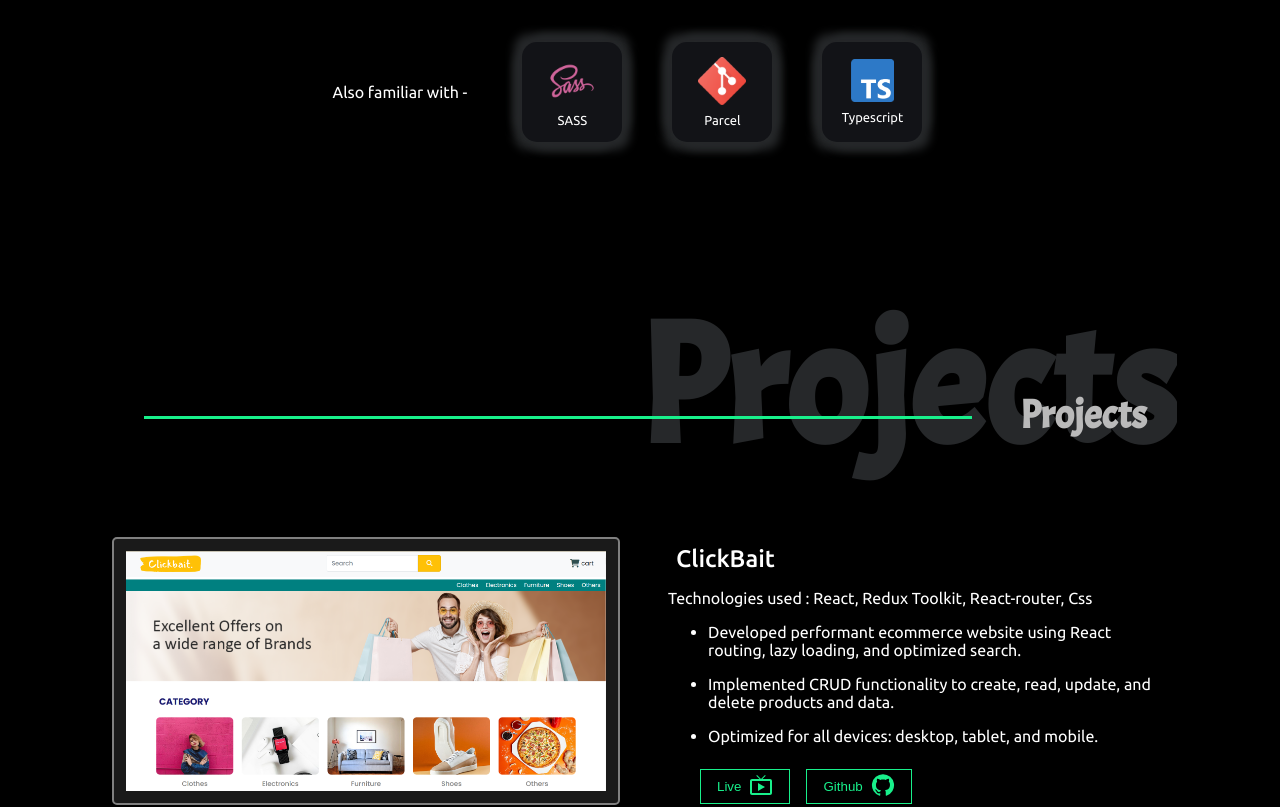
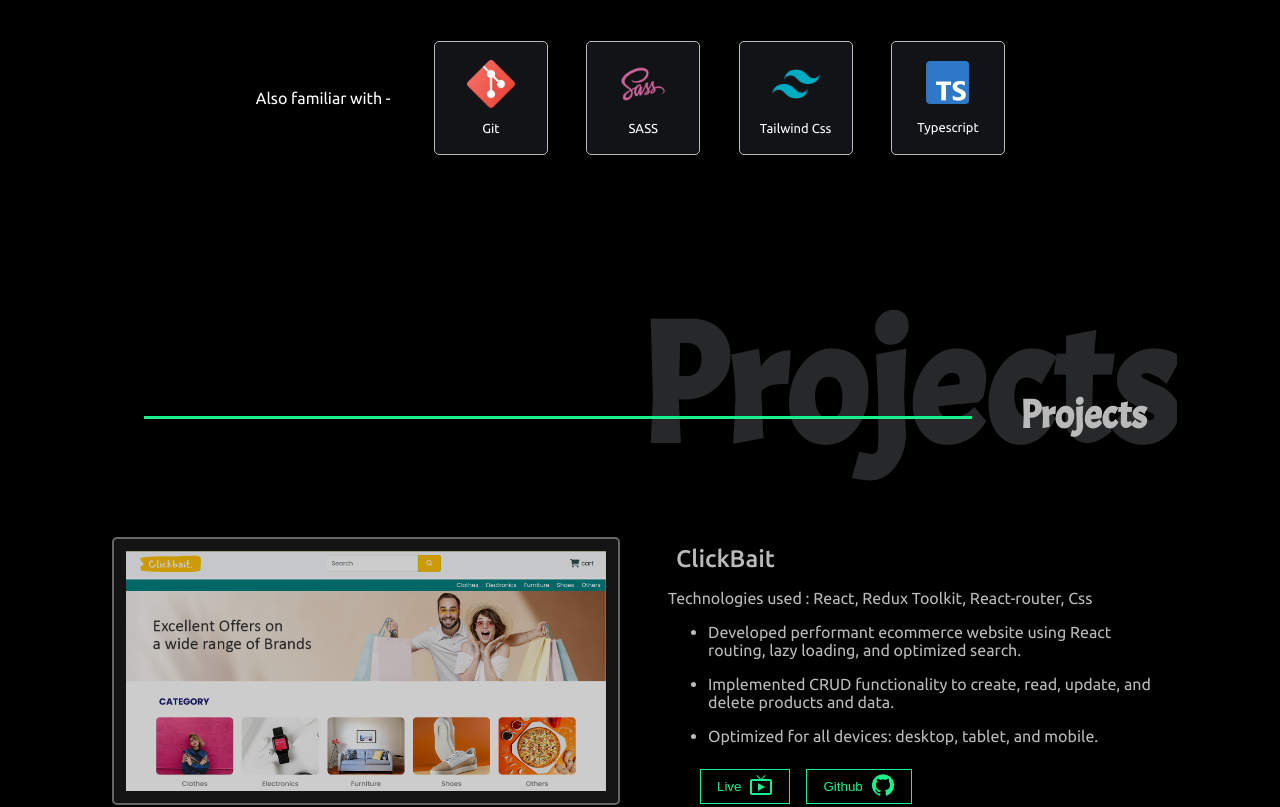
Before and after one commit to Pranay-Singhania/The-Art-of-Me, a React (Create React App) app: page / in a window 1280 px wide. Shown: the part 1840-2647 px from the top of the page. Built offline with nearby package versions, Linux system fonts and the light colour scheme.

Commit message:
improved css

```diff
--- a/src/pages/AboutPage/AboutPage.js
+++ b/src/pages/AboutPage/AboutPage.js
@@ -9,7 +9,7 @@ const AboutPage = () => {
         <h1>About Me</h1>
         <div className="about-container">
           <div className="about-right">
-            <img src={img2} width="340px" alt="" data-aos="fade-right" data-aos-duration="1000" />
+            <img src={img2} width="340px" alt="" data-aos="fade-left" data-aos-duration="1000" />
           </div>
           <div className="about-left" data-aos="fade-right" data-aos-duration="1000">
             <p className="about-desc">
--- a/src/pages/ContactPage/ContactPage.css
+++ b/src/pages/ContactPage/ContactPage.css
@@ -60,7 +60,7 @@
 }
 .contact-email-entities{
     width: 100%;
-    margin: 1vh 0 1vh 0;
+    margin: 0.6rem 0;
 }
 .email-btn-box{
     position: relative;
@@ -95,11 +95,10 @@
     outline: none;
     font-size: 18px;
     background: transparent;
-    border: 1.5px solid var(--neon);
+    border: 1px solid var(--neon);
     color: var(--neon);
-    padding: 6px 20px;
+    padding: 5px 20px;
     height: 5.5vh;
-    border-radius: 2px;
     /* width: 7vw; */
     width: 90px;
     cursor: pointer;
--- a/src/pages/HomePage/HomePage.css
+++ b/src/pages/HomePage/HomePage.css
@@ -123,7 +123,7 @@
     position: relative;
     top: 15px;
     left: 25px;
-    opacity: 0.85;
+    opacity: 0.8;
 }
 /* @keyframes secondBlockAnim{
     from{
--- a/src/pages/ProjectsPage/ProjectsPage.css
+++ b/src/pages/ProjectsPage/ProjectsPage.css
@@ -4,6 +4,9 @@
 }
 .projects-page{
     width: 100%;
+}
+.project-description-container{
+    color:#bababa;
 }
 .project-description-container svg{
     font-size: 1.5rem;
@@ -39,6 +42,7 @@
     z-index: -1;
 }
 .projects-page-img{
+    opacity: 0.8;
     width: 30rem;
     height: 15rem;
     border-radius: 5px;
--- a/src/pages/SkillsPage/SkillsPage.css
+++ b/src/pages/SkillsPage/SkillsPage.css
@@ -53,24 +53,27 @@
     margin-top:2rem;
 }
 .skills-icon{
-    width: 100px;
-    height: 100px;
-    padding: auto;
-    margin: 25px;
-    border-radius: 15px;
+    width: 5rem;
+    height: 5rem;
+    padding: 1rem;
+    border: 1px solid #bababa;
+    margin: 1.5rem;
+    border-radius: 5px;
     display: flex;
     flex-direction: column;
-    justify-content: center;
+    justify-content: space-around;
     align-items: center;
-    box-shadow: 8px 8px 10px #26282A, -8px -8px 10px #26282A,-8px 8px 10px #26282A,8px -8px 10px #26282A;
     background-color: #121317;
 }
 .skills-icons-set-familiar{
     margin-top: 35px;
 }
 .skills-icons-set-familiar p{
-    margin-right: 30px;
+    margin-right: 1.5rem;
     display: flex;
     justify-content: center;
     align-items: center;
 }
+.fam{
+    margin: 1.5rem 1.2rem;
+}
--- a/src/pages/SkillsPage/SkillsPage.js
+++ b/src/pages/SkillsPage/SkillsPage.js
@@ -1,14 +1,14 @@
 import React from "react";
 import "./SkillsPage.css";
-import { html_icon, css_icon, js_icon, react_icon, redux_icon, sass_icon, ts_icon, git_icon } from "../../utils/images";
+import { html_icon, css_icon, js_icon, react_icon, redux_icon, sass_icon, ts_icon, git_icon, tailwind_icon } from "../../utils/images";
 
 const SkillsPage = () => {
   return (
     <section className="skills-section sec" name="skills">
       <div className="skills-page">
         <h1>Skills</h1>
-        <div className="skills-icons-set" data-aos="fade-right" data-aos-duration="1000">
-          <div className="skills-icons-set-known flex-row-center">
+        <div className="skills-icons-set">
+          <div className="skills-icons-set-known flex-row-center" data-aos="fade-up" data-aos-duration="1000">
             <div className="skills-icon">
               <img src={html_icon} width="48px" alt="" />
               <span>HTML</span>
@@ -30,17 +30,21 @@ const SkillsPage = () => {
               <span>Redux</span>
             </div>
           </div>
-          <div className="skills-icons-set-familiar flex-row-center">
+          <div className="skills-icons-set-familiar flex-row-center" data-aos="fade-right" data-aos-duration="1000">
             <p>Also familiar with - </p>
-            <div className="skills-icon">
+            <div className="skills-icon fam">
+              <img src={git_icon} width="48px" alt="" />
+              <span>Git</span>
+            </div>
+            <div className="skills-icon fam">
               <img src={sass_icon} width="48px" alt="" />
               <span>SASS</span>
             </div>
-            <div className="skills-icon">
-              <img src={git_icon} width="48px" alt="" />
-              <span>Parcel</span>
+            <div className="skills-icon fam">
+              <img src={tailwind_icon} width="48px" alt="" />
+              <span>Tailwind Css</span>
             </div>
-            <div className="skills-icon">
+            <div className="skills-icon fam">
               <img src={ts_icon} width="43px" alt="" />
               <span>Typescript</span>
             </div>
--- a/src/utils/images.js
+++ b/src/utils/images.js
@@ -5,6 +5,7 @@ import react_icon from "../assets/images/skill-icons/react.png";
 import redux_icon from "../assets/images/skill-icons/redux.png";
 import sass_icon from "../assets/images/skill-icons/sass.png";
 // import parcel_icon from "../assets/images/skill-icons/parcel.png";
+import tailwind_icon from "../assets/images/skill-icons/tailwind.png";
 import ts_icon from "../assets/images/skill-icons/ts.png";
 import git_icon from "../assets/images/skill-icons/git.png";
 import desktop from "../assets/images/edit2.jpg";
@@ -13,4 +14,19 @@ import ss from "../assets/images/ss.png";
 import ecom_pc from "../assets/images/ecom_pc.png";
 import portfolio_pc from "../assets/images/portfolio_pc.png";
 
-export { html_icon, css_icon, js_icon, react_icon, redux_icon, sass_icon, ts_icon, desktop, overlay, ss, ecom_pc, portfolio_pc, git_icon };
+export {
+  html_icon,
+  css_icon,
+  js_icon,
+  react_icon,
+  redux_icon,
+  sass_icon,
+  tailwind_icon,
+  ts_icon,
+  desktop,
+  overlay,
+  ss,
+  ecom_pc,
+  portfolio_pc,
+  git_icon,
+};
```
Also changed, not shown: src/assets/images/skill-icons/tailwind.png (added).
